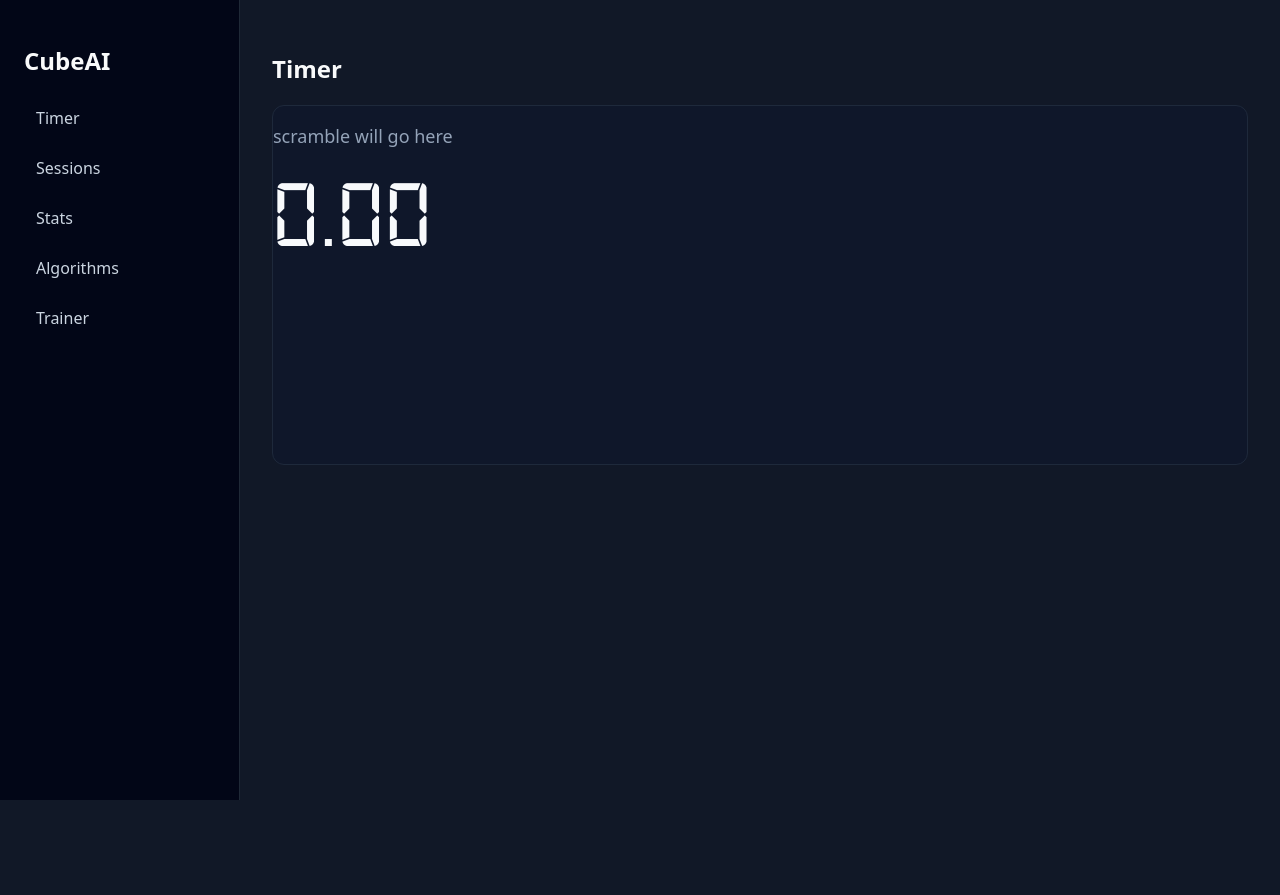
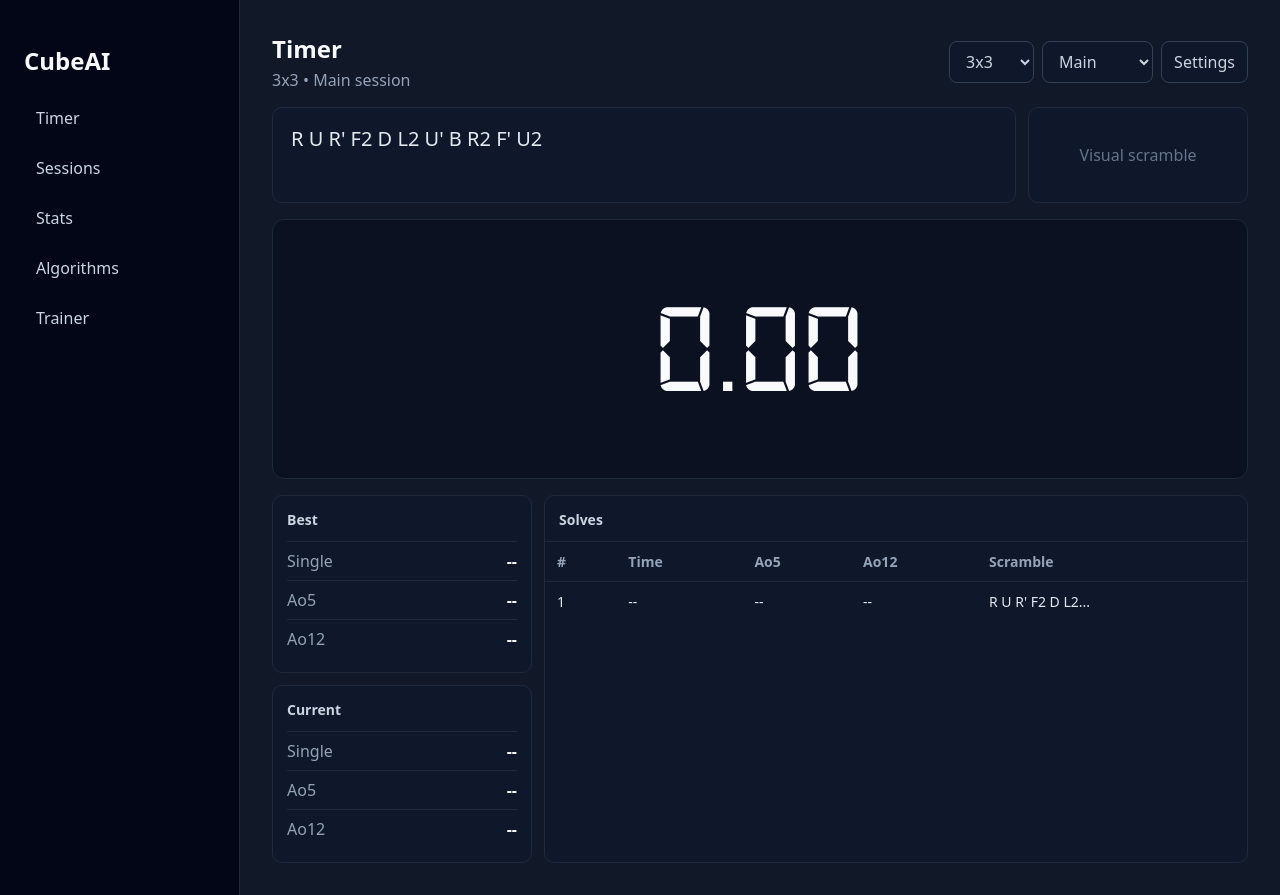
Before and after one commit to SirBobV/CubeAI, a React (Vite) app in the folder frontend/: page / in a window 1280 px wide. Before the commit the page ends 800 px from the top, so only its background shows below. Built offline with nearby package versions, Linux system fonts and the light colour scheme.

Commit message:
worked on timer page, fixed layout, did some styling, learned states

```diff
--- a/frontend/src/pages/TimerPage.jsx
+++ b/frontend/src/pages/TimerPage.jsx
@@ -1,11 +1,162 @@
+import { useState } from "react";
+
+function TimerToolbar({
+	currentEvent,
+	onEventChange,
+	currentSession,
+	onSessionChange,
+}) {
+	return (
+		<header className="timer-toolbar">
+			<div>
+				<h2>Timer</h2>
+				<p>
+					{currentEvent} • {currentSession} session
+				</p>
+			</div>
+
+			<div className="timer-actions">
+				<select
+					className="timer-select"
+					value={currentEvent}
+					onChange={(event) => onEventChange(event.target.value)}
+				>
+					<option value="2x2">2x2</option>
+					<option value="3x3">3x3</option>
+					<option value="4x4">4x4</option>
+					<option value="5x5">5x5</option>
+					<option value="OH">OH</option>
+					<option value="Blind">Blind</option>
+				</select>
+				<select
+					className="timer-select"
+					value={currentSession}
+					onChange={(event) => onSessionChange(event.target.value)}
+				>
+					<option value="Main">Main</option>
+					<option value="Practice">Practice</option>
+					<option value="Warmup">Warmup</option>
+				</select>
+
+				<button>Settings</button>
+			</div>
+		</header>
+	);
+}
+
+function ScrambleArea() {
+	return (
+		<section className="scramble-area">
+			<div className="scramble-text-panel">
+				<p className="scramble-text">
+					R U R&apos; F2 D L2 U&apos; B R2 F&apos; U2
+				</p>
+			</div>
+
+			<div className="scramble-visual">Visual scramble</div>
+		</section>
+	);
+}
+
+function TimerStage() {
+	return (
+		<section className="timer-stage">
+			<h3 className="timer-display">0.00</h3>
+		</section>
+	);
+}
+
+function TimerWorkspace() {
+	return (
+		<section className="timer-workspace">
+			<aside className="stats-column">
+				<div className="stats-panel">
+					<h3>Best</h3>
+
+					<div className="stat-row">
+						<span>Single</span>
+						<strong>--</strong>
+					</div>
+
+					<div className="stat-row">
+						<span>Ao5</span>
+						<strong>--</strong>
+					</div>
+
+					<div className="stat-row">
+						<span>Ao12</span>
+						<strong>--</strong>
+					</div>
+				</div>
+
+				<div className="stats-panel">
+					<h3>Current</h3>
+
+					<div className="stat-row">
+						<span>Single</span>
+						<strong>--</strong>
+					</div>
+
+					<div className="stat-row">
+						<span>Ao5</span>
+						<strong>--</strong>
+					</div>
+
+					<div className="stat-row">
+						<span>Ao12</span>
+						<strong>--</strong>
+					</div>
+				</div>
+			</aside>
+
+			<section className="solves-table-panel">
+				<header className="panel-header">
+					<h3>Solves</h3>
+				</header>
+
+				<div className="solves-table-scroll">
+					<table className="solves-table">
+						<thead>
+							<tr>
+								<th>#</th>
+								<th>Time</th>
+								<th>Ao5</th>
+								<th>Ao12</th>
+								<th>Scramble</th>
+							</tr>
+						</thead>
+
+						<tbody>
+							<tr>
+								<td>1</td>
+								<td>--</td>
+								<td>--</td>
+								<td>--</td>
+								<td>R U R&apos; F2 D L2...</td>
+							</tr>
+						</tbody>
+					</table>
+				</div>
+			</section>
+		</section>
+	);
+}
+
 function TimerPage() {
+	const [currentEvent, setCurrentEvent] = useState("3x3");
+	const [currentSession, setCurrentSession] = useState("Main");
+
 	return (
-		<main className="main-panel">
-			<h2>Timer</h2>
-			<section className="timer-card">
-				<p className="scramble-text">scramble will go here</p>
-				<h3 className="timer-display">0.00</h3>
-			</section>
+		<main className="main-panel timer-page">
+			<TimerToolbar
+				currentEvent={currentEvent}
+				onEventChange={setCurrentEvent}
+				currentSession={currentSession}
+				onSessionChange={setCurrentSession}
+			/>
+			<ScrambleArea />
+			<TimerStage />
+			<TimerWorkspace />
 		</main>
 	);
 }
--- a/frontend/src/styles.css
+++ b/frontend/src/styles.css
@@ -2,7 +2,7 @@
 	font-family: "Digital7";
 	src: url("./assets/digital-7-font/Digital7-rg1mL.ttf") format("truetype");
 }
-
+/*main page*/
 * {
 	box-sizing: border-box;
 }
@@ -61,23 +61,202 @@ body {
 	font-weight: 600;
 }
 
+/*TIMER STUFF*/
 .timer-card {
 	min-height: 360px;
 	background: #0f172a;
 	border: 1px solid #1e293b;
 	border-radius: 12px;
 }
-
-.scramble-text {
-	color: #94a3b8;
-	font-size: 18px;
+.timer-stage {
+	min-height: 260px;
+	display: grid;
+	place-items: center;
+	background: #0b1120;
+	border: 1px solid #1e293b;
+	border-radius: 12px;
 }
 
 .timer-display {
 	margin: 0;
-	font-size: 96px;
+	font-size: 128px;
 	font-weight: 300;
 	font-family: "Digital7", monospace;
 	letter-spacing: 2px;
 	color: #f8fafc;
 }
+
+.timer-page {
+	display: flex;
+	flex-direction: column;
+	gap: 16px;
+}
+
+.timer-toolbar {
+	display: flex;
+	align-items: center;
+	justify-content: space-between;
+}
+
+.timer-toolbar h2 {
+	margin: 0;
+}
+
+.timer-toolbar p {
+	margin: 4px 0 0;
+	color: #94a3b8;
+}
+
+.timer-actions {
+	display: flex;
+	gap: 8px;
+}
+
+.timer-actions button {
+	padding: 8px 12px;
+	border: 1px solid #334155;
+	border-radius: 8px;
+	background: #0f172a;
+	color: #cbd5e1;
+	font: inherit;
+	cursor: pointer;
+}
+
+.timer-actions button:hover {
+	background: #1e293b;
+	border-color: #475569;
+	color: #ffffff;
+}
+
+.timer-actions button:focus-visible {
+	outline: 2px solid #2563eb;
+	outline-offset: 2px;
+}
+
+.timer-select {
+	padding: 8px 12px;
+	border: 1px solid #334155;
+	border-radius: 8px;
+	background: #0f172a;
+	color: #cbd5e1;
+	font: inherit;
+	cursor: pointer;
+}
+
+.timer-select:hover {
+	background: #1e293b;
+	border-color: #475569;
+	color: #ffffff;
+}
+
+.timer-select:focus-visible {
+	outline: 2px solid #2563eb;
+	outline-offset: 2px;
+}
+
+.scramble-area {
+	display: grid;
+	grid-template-columns: 1fr 220px;
+	gap: 12px;
+}
+
+.scramble-text-panel,
+.scramble-visual,
+.stats-panel,
+.solves-table-panel {
+	background: #0f172a;
+	border: 1px solid #1e293b;
+	border-radius: 10px;
+}
+
+.scramble-text-panel {
+	padding: 16px 18px;
+}
+
+.scramble-text {
+	margin: 0;
+	font-size: 20px;
+	line-height: 1.5;
+	color: #e2e8f0;
+}
+
+.scramble-visual {
+	min-height: 96px;
+	display: grid;
+	place-items: center;
+	color: #64748b;
+}
+
+.timer-workspace {
+	display: grid;
+	grid-template-columns: 260px 1fr;
+	gap: 12px;
+	min-height: 260px;
+}
+
+.stats-column {
+	display: flex;
+	flex-direction: column;
+	gap: 12px;
+}
+
+.stats-panel {
+	padding: 14px;
+}
+
+.stats-panel h3,
+.solves-table-panel h3 {
+	margin: 0 0 12px;
+	font-size: 14px;
+	color: #cbd5e1;
+}
+
+.stat-row {
+	display: flex;
+	justify-content: space-between;
+	padding: 8px 0;
+	border-top: 1px solid #1e293b;
+}
+
+.stat-row span {
+	color: #94a3b8;
+}
+
+.stat-row strong {
+	color: #f8fafc;
+}
+
+.solves-table-panel {
+	overflow: hidden;
+}
+
+.panel-header {
+	padding: 14px 14px 0;
+}
+
+.solves-table-scroll {
+	max-height: 240px;
+	overflow: auto;
+}
+
+.solves-table {
+	width: 100%;
+	border-collapse: collapse;
+	font-size: 14px;
+}
+
+.solves-table th,
+.solves-table td {
+	padding: 10px 12px;
+	border-top: 1px solid #1e293b;
+	text-align: left;
+}
+
+.solves-table th {
+	color: #94a3b8;
+	font-weight: 600;
+}
+
+.solves-table td {
+	color: #e2e8f0;
+}
```
